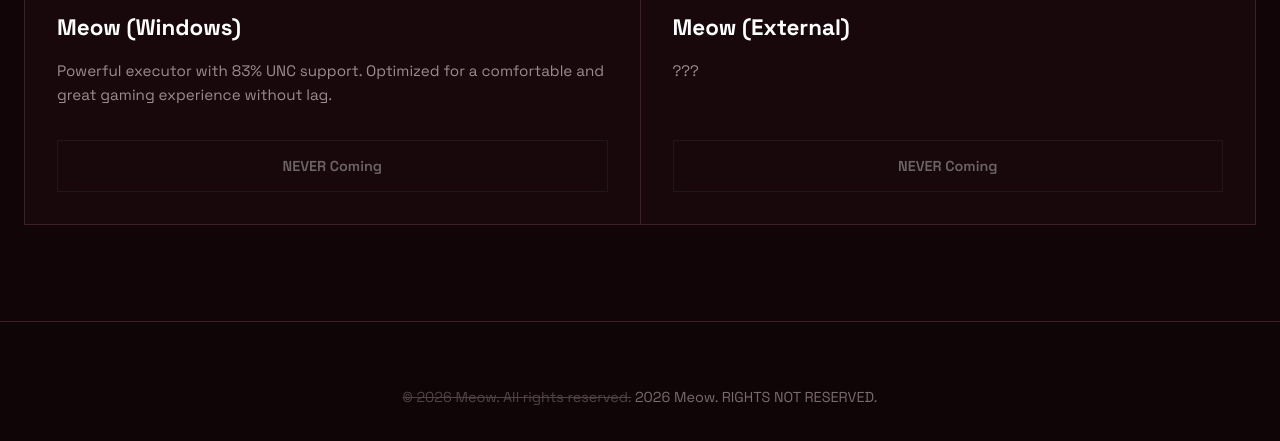
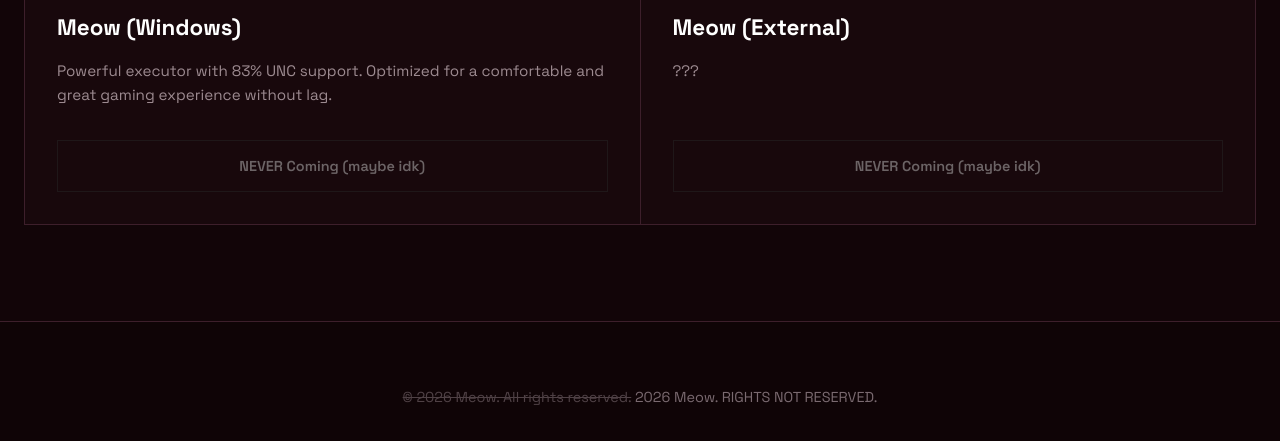
Before and after one commit to NovaAxis/Get-Meow, a plain HTML site: page index.html in a window 1280 px wide. Shown: the part 1438-1879 px from the top of the page. Drawn offline with Linux system fonts and the light colour scheme.

Commit message:
Update button text for product download action

```diff
--- a/index.html
+++ b/index.html
@@ -587,7 +587,7 @@
                         <div class="product-description">${product.description}</div>
                         <div class="product-actions">
                             <button class="action-btn" onclick="downloadProduct(${product.id})" ${!product.downloadLink ? 'disabled' : ''}>
-                                ${product.downloadLink ? 'Download Now' : 'NEVER Coming'}
+                                ${product.downloadLink ? 'Download Now' : 'NEVER Coming (maybe idk)'}
                             </button>
                         </div>
                     </div>
```
